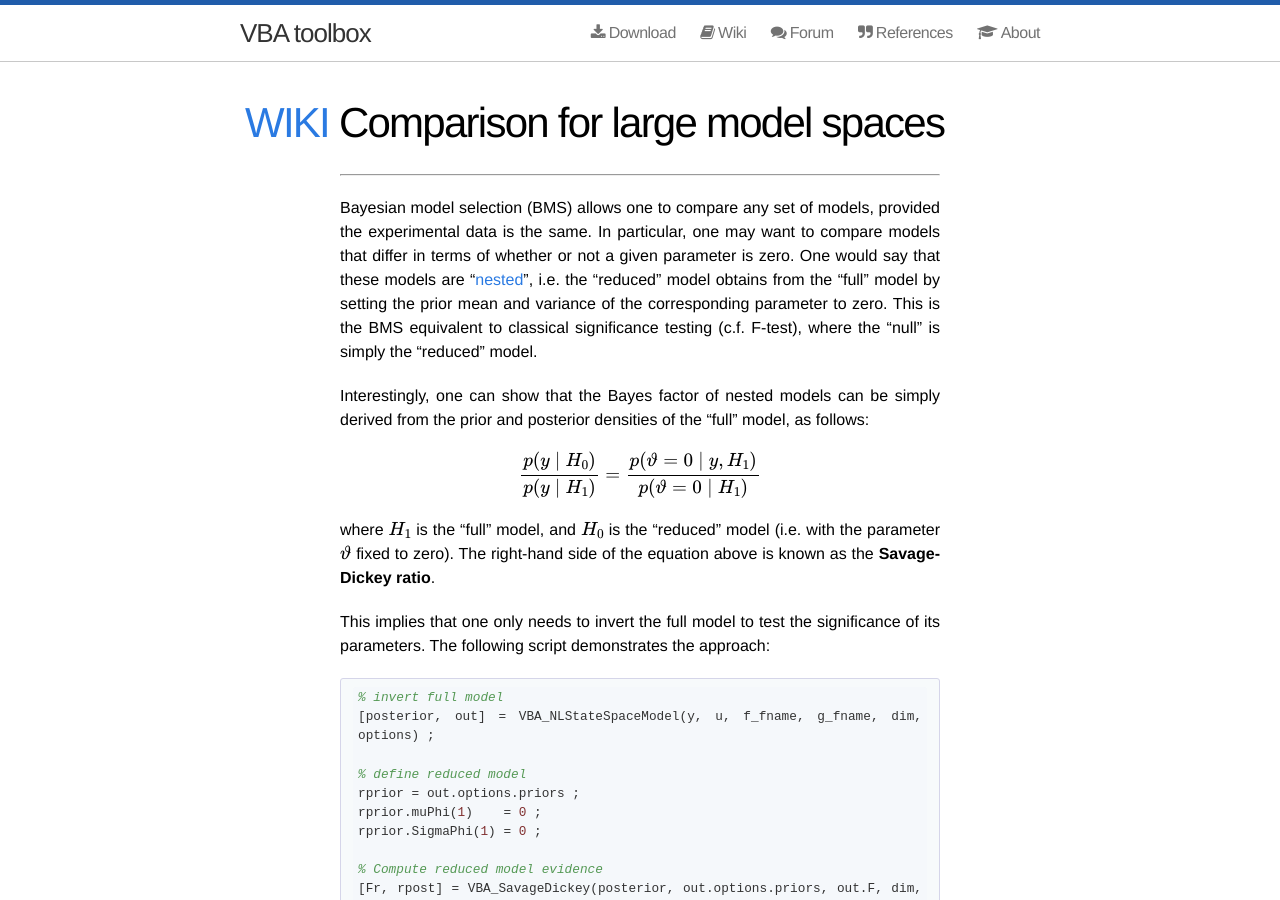
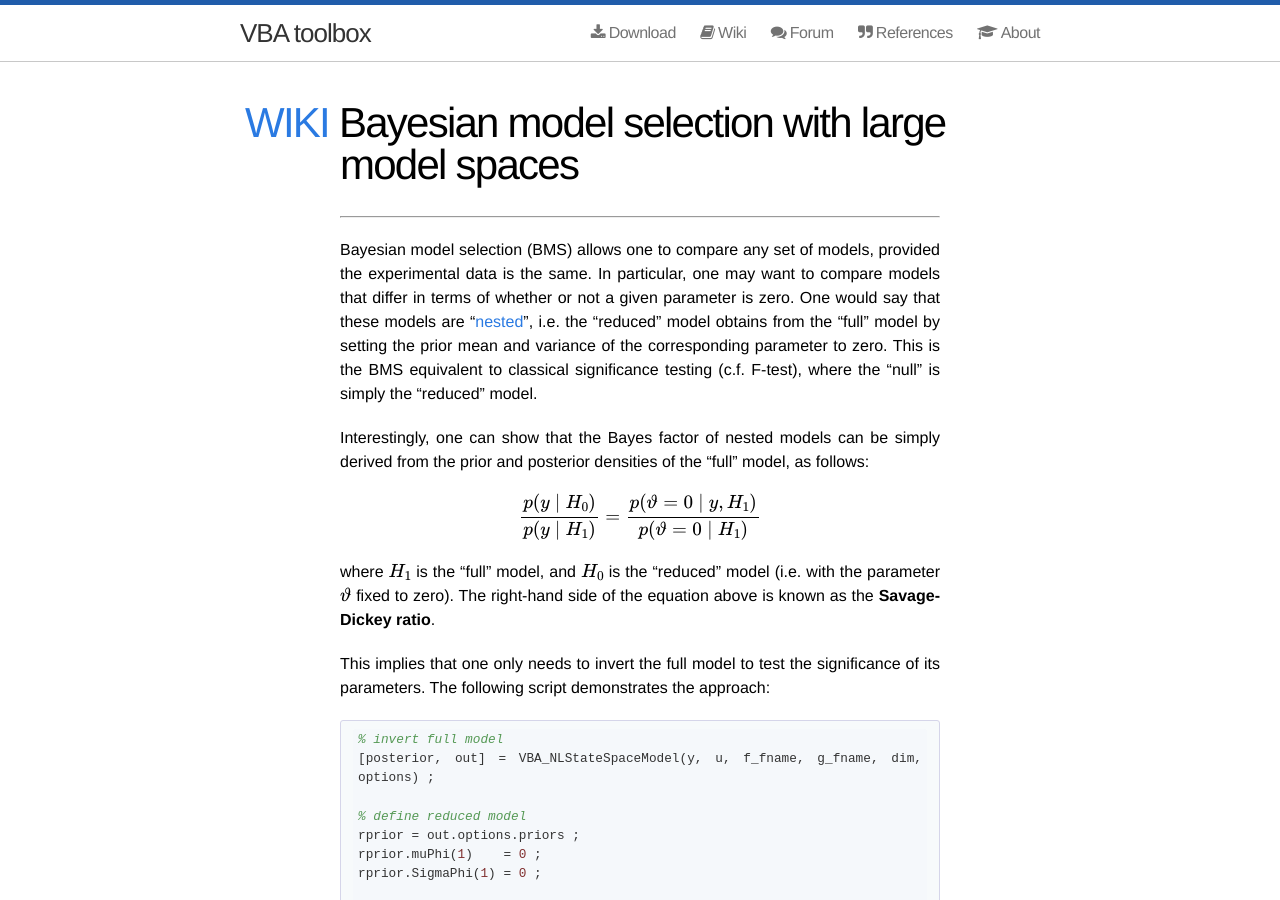
Before and after one commit to MBB-team/VBA-toolbox, a Jekyll site: the page built from _wiki/Comparing-large-spaces-of-models.md, in a window 1280 px wide and 900 px high. Built offline with Jekyll 4.4.1, drawn with Linux system fonts in a browser that asks for light colours; nearby versions of some CDN libraries; formulas are drawn with MathJax 3.

Commit message:
Update Comparing-large-spaces-of-models.md

```diff
--- a/_wiki/Comparing-large-spaces-of-models.md
+++ b/_wiki/Comparing-large-spaces-of-models.md
@@ -1,5 +1,5 @@
 ---
-title: "Comparison for large model spaces"
+title: "Bayesian model selection with large model spaces"
 ---
 * Will be replaced with the ToC, excluding the "Contents" header
 {:toc}
```
